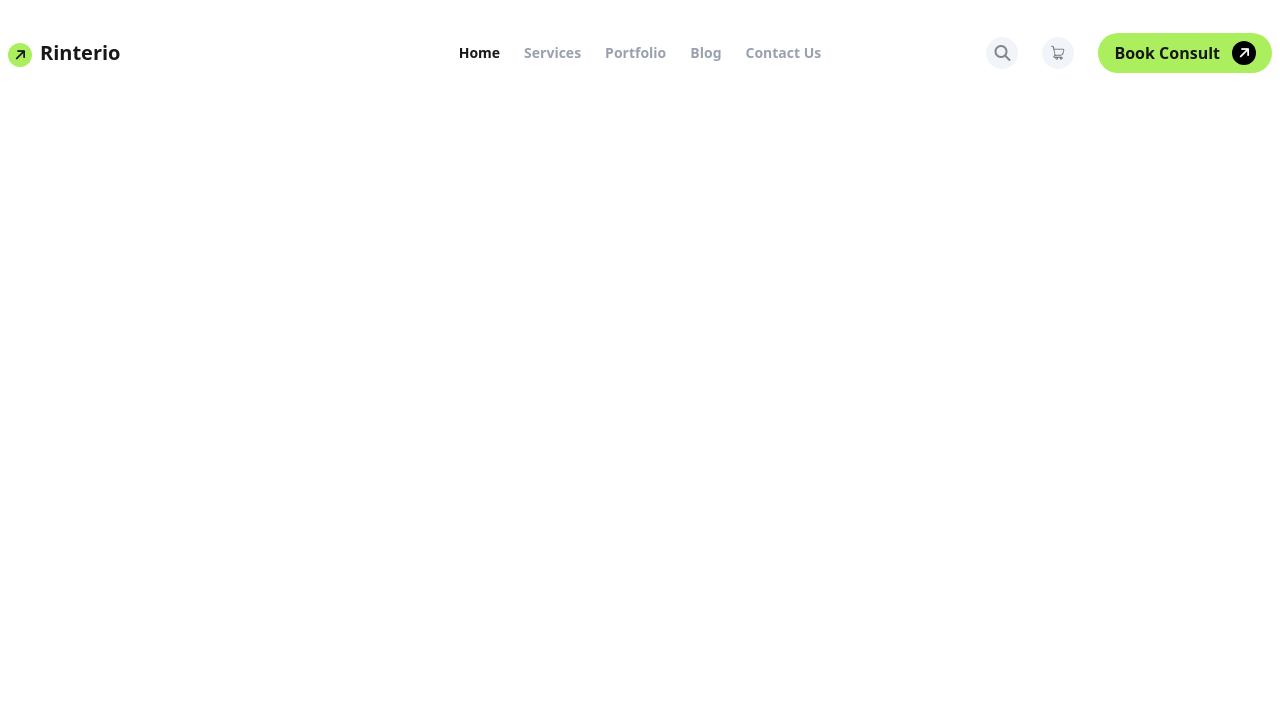
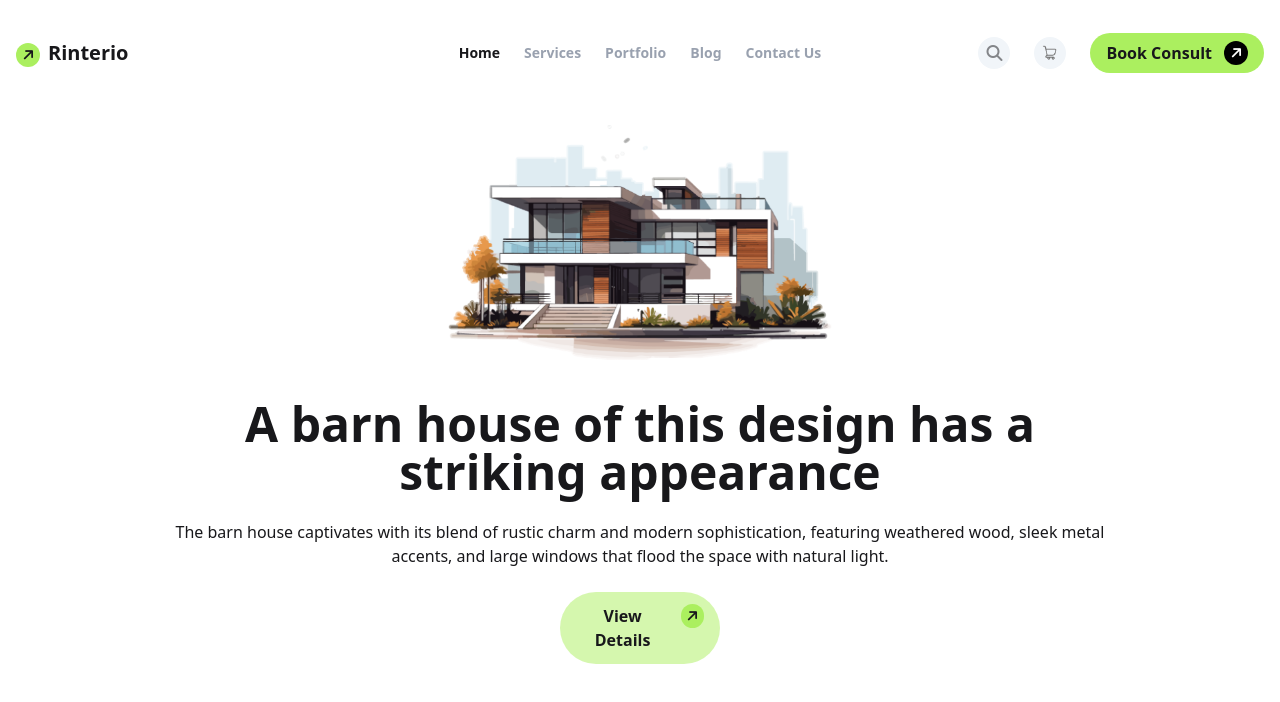
Before and after one commit to mehedihasanmurad/building-website-using-tailwind-and-daisyUI, a plain HTML site: page index.html in a window 1280 px wide. Drawn offline with nearby package versions, Linux system fonts and the light colour scheme.

Commit message:
banner part added

```diff
--- a/index.html
+++ b/index.html
@@ -9,9 +9,15 @@
     <script src="https://cdn.jsdelivr.net/npm/@tailwindcss/browser@4"></script>
     <!-- font awesome link  -->
     <link rel="stylesheet" href="https://cdnjs.cloudflare.com/ajax/libs/font-awesome/6.7.2/css/all.min.css">
+
+    <style>
+        .bg-btn {
+            background-color: rgba(171, 239, 95, 0.5);
+        }
+    </style>
 </head>
 <body>
-    <header class="max-w-7xl mx-auto">
+    <header class="max-w-7xl mx-auto px-2">
         <nav>
             <div class="navbar my-5">
                 <div class="navbar-start">
@@ -80,6 +86,33 @@
                 </div>
             </div>
         </nav>
+
+        <!-- Banner Part -->
+
+        <div class="mt-10">
+            <!-- image part  -->
+            <div class="mb-10">
+                <img class="w-96 mx-auto" src="assets/banner.png" alt="">
+            </div>
+            <!-- text part -->
+            <div class="text-center">
+                <div class="space-y-6">
+                    <h1 class="text-3xl lg:text-5xl font-bold">A barn house of this design has a <br> striking appearance</h1>
+                    <p class="lg:w-3/4 lg:mx-auto">
+                        The barn house captivates with its blend of rustic charm and modern sophistication, featuring weathered wood, sleek metal accents, and large windows that flood the space with natural light.
+                    </p>
+                <div class="flex px-[110px] py-3 md:w-40 md:mx-auto md:px-4 md:py-3 lg:w-40 lg:mx-auto bg-btn lg:px-4 lg:py-3 rounded-full">
+                        <div>
+                            <a class="font-semibold">View Details</a>
+                        </div>
+                        <div class="bg-[#ABEF5F] h-6 w-6 rounded-full ml-3 flex items-center justify-center">
+                            <i class="fa-solid fa-arrow-up rotate-45 text-sm"></i>
+                        </div>
+                    </div>
+                    </div>
+            </div>
+        </div>
+
     </header>
 </body>
 </html>
```
